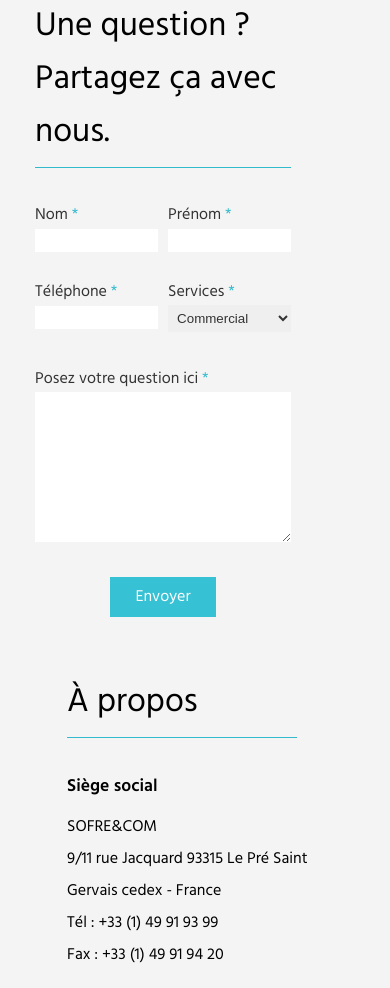
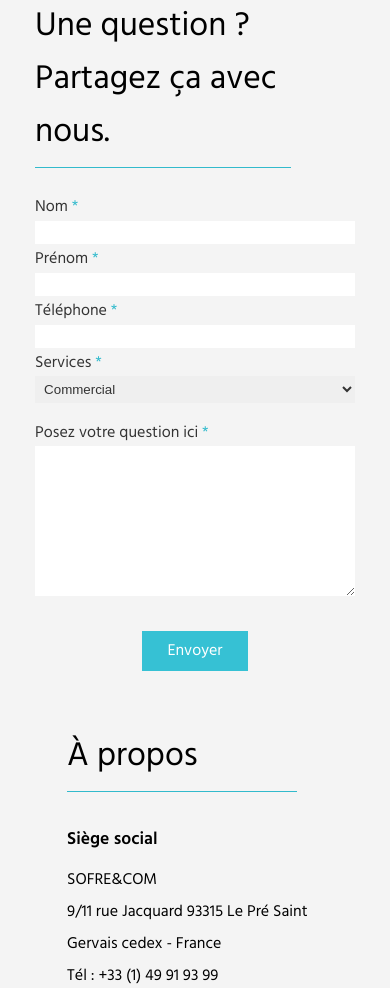
Before and after one commit to UlysseHall/architecture, a PHP site: page /index.php?action=tender in a window 390 px wide. Shown: the part 1386-2374 px from the top of the page. Run offline with PHP 8.4, Linux system fonts and the light colour scheme.

Commit message:
final countdown

```diff
--- a/public/css/screen.css
+++ b/public/css/screen.css
@@ -507,6 +507,17 @@ div#liste-partenaires div.liste-partenaires-width {
         .revue-prix{
         	margin-top: 3vh;
         }
+        div#abonnement-pour-ami-proche div.abonnement-pour-ami-proche-width div.abonnement-bouton button {
+    margin-left: 0%;
+    display: block;
+    width: 60%;
+    margin-left: 20%;
+}
+div#abonnement-pour-ami-proche div.abonnement-pour-ami-proche-width div h1 {
+    margin-left: 15%;
+    width: 70%;
+    text-align: center;
+}
 /*-------------reset-------------*/
 * {
   margin: 0;
--- a/public/css/style.css
+++ b/public/css/style.css
@@ -1246,7 +1246,8 @@ input[type="checkbox"]:checked + .navPhone .contentMenuPhone{
 
 .containerDescOne .containerTxtDesc {
     float: none;
-    width: 40%;
+    width: 90%;
+    margin-left: 5%;
     background-color: #f8f8f8;
     position: static;
 }
@@ -1254,6 +1255,7 @@ input[type="checkbox"]:checked + .navPhone .contentMenuPhone{
 .containerDescTwo .containerTxtDesc {
     float: none;
     width: 90%;
+    margin-left: 5%;
     background-color: #f8f8f8;
     position: static;
 }
@@ -1467,4 +1469,17 @@ input[type="checkbox"]:checked + .navPhone .contentMenuPhone{
 	.containerImg ul li:nth-child(4){
 		margin-left: 5%;
 	}
+	.containerLeft label{
+		width: 100%;
+		float: none;
+    	color: #333;
+    	margin-top: 50px;
+	}
+	.containerLeft form{
+		width: 100%;
+	}
+	.containerLeft label[for="prenom"],
+	.containerLeft label[for="services"] {
+    margin-left: 0%;
 }
+}
```
